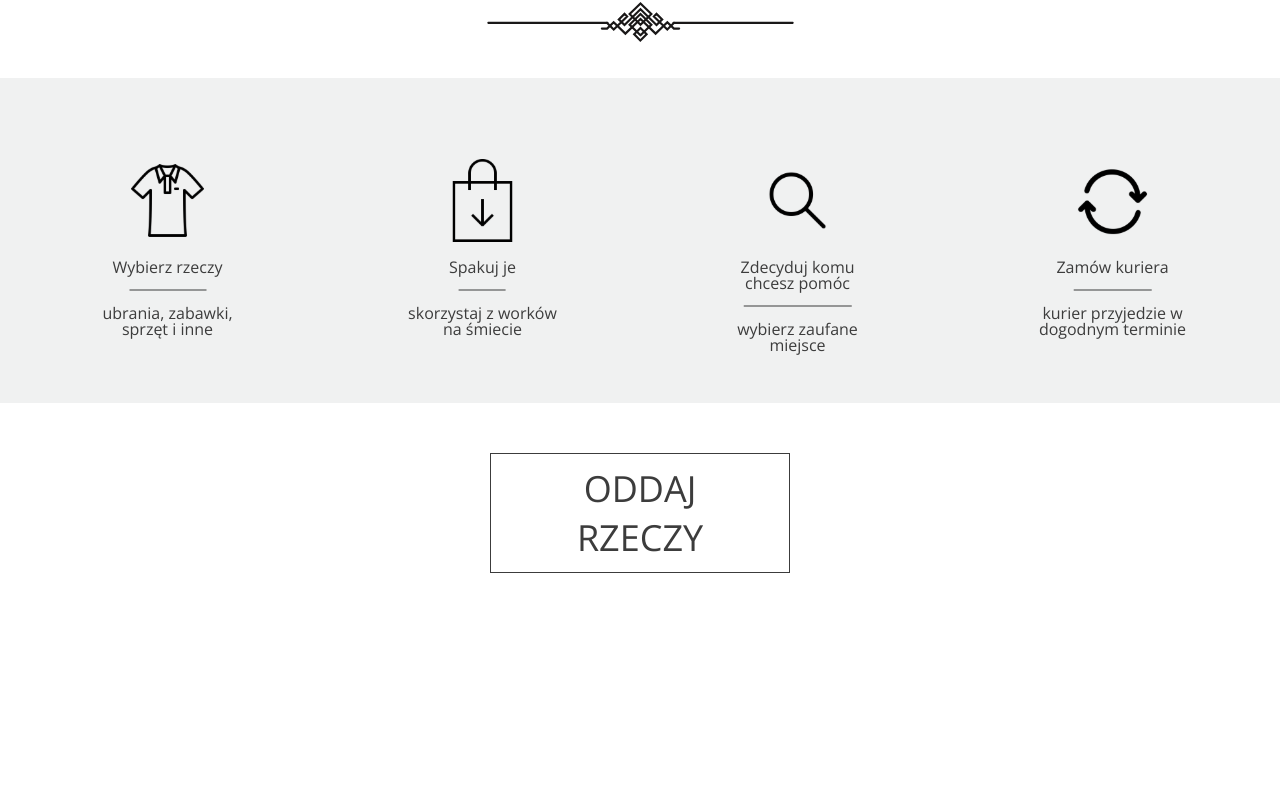
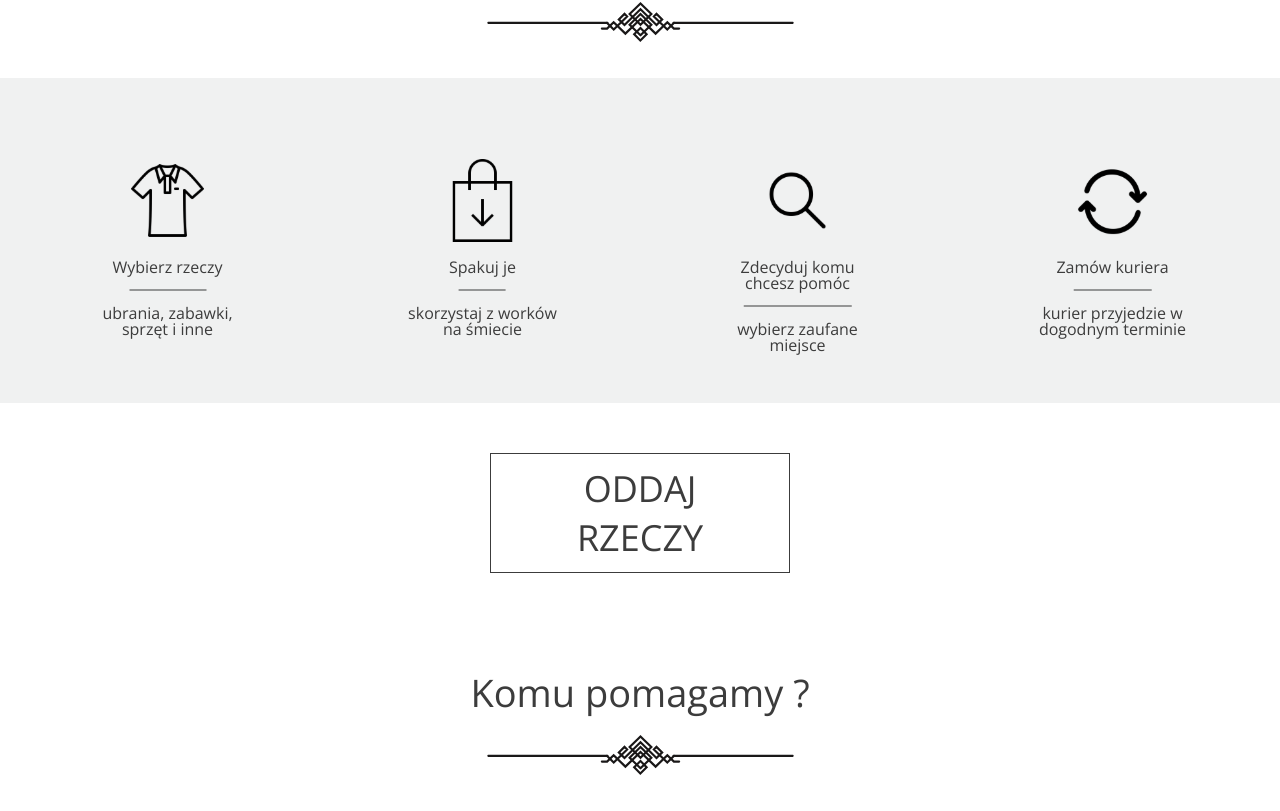
Before and after one commit to simonTomSt/charity-app, a React (Create React App) app: page /#start in a window 1280 px wide. Shown: the part 1294-2105 px from the top of the page. Before the commit the page ends 1967 px from the top, so only its background shows below. Built offline with nearby package versions, Linux system fonts and the light colour scheme.

Commit message:
Fix links in header and steps sections

```diff
--- a/src/components/Home/Home.js
+++ b/src/components/Home/Home.js
@@ -2,6 +2,7 @@ import React from "react";
 import HomeHeader from "./HomeHeader/HomeHeader";
 import HomeAchievements from "./HomeAchievements/HomeAchievements";
 import HomeSteps from "./HomeSteps/HomeSteps";
+import HomeAbout from "./HomeAbout/HomeAbout";
 
 const LandingPage = () => {
   return (
@@ -9,6 +10,7 @@ const LandingPage = () => {
       <HomeHeader />
       <HomeAchievements />
       <HomeSteps />
+      <HomeAbout />
     </>
   );
 };
--- /dev/null
+++ b/src/components/Home/HomeAbout/HomeAbout.js
@@ -0,0 +1,11 @@
+import React from "react";
+
+const HomeAbout = () => {
+  return (
+    <section className="about container" id="onas">
+      <h2 className="about__header">Komu pomagamy ?</h2>
+    </section>
+  );
+};
+
+export default HomeAbout;
--- /dev/null
+++ b/src/components/Home/HomeAbout/HomeAbout.scss
@@ -0,0 +1 @@
+@import "../../../scss/index.scss";
--- a/src/components/Home/HomeHeader/HomeHeader.js
+++ b/src/components/Home/HomeHeader/HomeHeader.js
@@ -13,12 +13,12 @@ const HomeHeader = () => {
             Zacznij pomagać! <br /> Oddaj niechciane rzeczy w zaufane ręce
           </h2>
           <div className="header__buttons">
-            <Link to="/login">
+            <Link to="/logowanie">
               <button className="primary-btn ">
                 ODDAJ <br /> RZECZY
               </button>
             </Link>
-            <Link to="/login">
+            <Link to="/logowanie">
               <button className="primary-btn ">
                 ZORGANIZUJ <br /> ZBIÓRKĘ
               </button>
--- a/src/components/Home/HomeSteps/HomeSteps.js
+++ b/src/components/Home/HomeSteps/HomeSteps.js
@@ -4,7 +4,7 @@ import shirtIcon from "../../../assets/Icon-1.svg";
 import bagIcon from "../../../assets/Icon-2.svg";
 import searchIcon from "../../../assets/Icon-3.svg";
 import reloadIcon from "../../../assets/Icon-4.svg";
-import { Link } from "react-scroll";
+import { Link } from "react-router-dom";
 
 const HomeSteps = () => {
   return (
@@ -44,7 +44,7 @@ const HomeSteps = () => {
           </acricle>
         </div>
       </div>
-      <Link to="/login">
+      <Link to="/logowanie">
         <button className="primary-btn steps__link">
           ODDAJ <br /> RZECZY
         </button>
```
